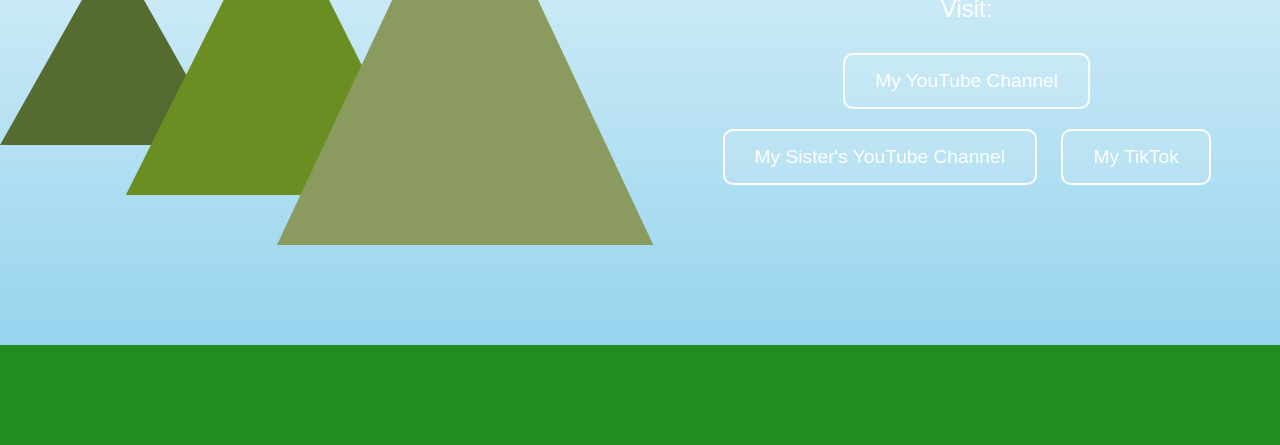
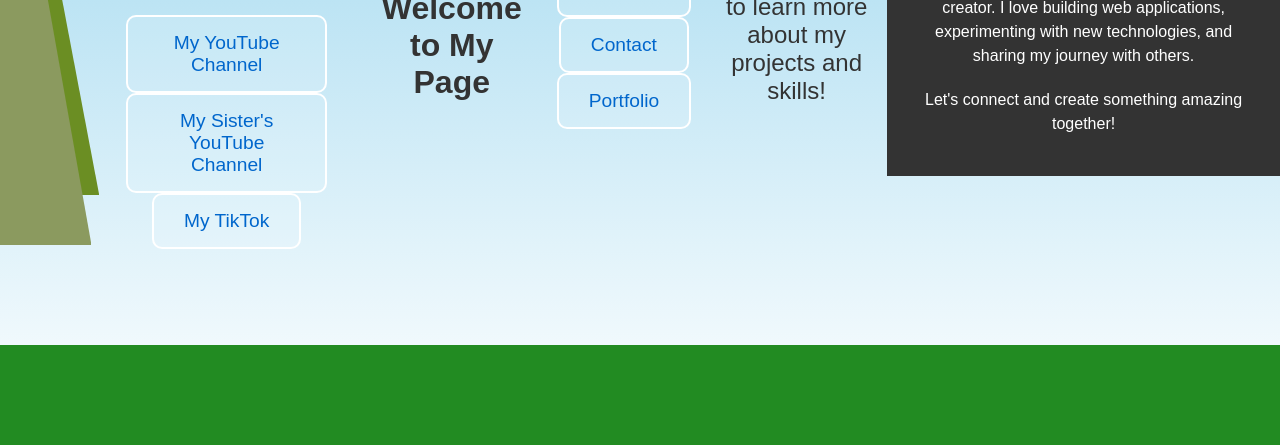
Before and after one commit to theSwxrd/final, a plain HTML site: page index.html in a window 1280 px wide. Shown: the part 355-800 px from the top of the page. Drawn offline with Linux system fonts and the light colour scheme.

Commit message:
index.html

```diff
--- a/index.html
+++ b/index.html
@@ -73,5 +73,103 @@
             <a href="https://www.tiktok.com/@swxrdmc" target="_blank">My TikTok</a>
         </div>
     </div>
+
+
+
+
+
+
+
+
+
+
+
+    <meta charset="UTF-8">
+    <meta name="viewport" content="width=device-width, initial-scale=1.0">
+    <title>About Me Page</title>
+    <style>
+        /* General Styles */
+        body {
+            margin: 0;
+            padding: 0;
+            font-family: Arial, sans-serif;
+            text-align: center;
+            background: linear-gradient(to bottom, #87CEEB, #FFFFFF); /* Nice gradient */
+            color: #333;
+        }
+
+        header {
+            padding: 20px;
+            font-size: 2em;
+            font-weight: bold;
+        }
+
+        .links {
+            margin: 20px 0;
+        }
+
+        .links a {
+            text-decoration: none;
+            color: #0066cc;
+            margin: 0 15px;
+            font-size: 1.2em;
+            transition: color 0.3s ease;
+        }
+
+        .links a:hover {
+            color: #ff6600;
+        }
+
+        main {
+            min-height: 60vh; /* Keeps space above the footer */
+            display: flex;
+            justify-content: center;
+            align-items: center;
+        }
+
+        footer {
+            position: relative;
+            bottom: 0;
+            width: 100%;
+            padding: 20px;
+            background-color: #333;
+            color: #fff;
+        }
+
+        footer h2 {
+            font-size: 1.5em;
+            margin-bottom: 10px;
+        }
+
+        footer p {
+            font-size: 1em;
+            line-height: 1.5;
+        }
+    </style>
+</head>
+<body>
+    <header>
+        Welcome to My Page
+    </header>
+
+    <div class="links">
+        <a href="#projects">Projects</a>
+        <a href="#contact">Contact</a>
+        <a href="#portfolio">Portfolio</a>
+    </div>
+
+    <main>
+        <p>Explore my page to learn more about my projects and skills!</p>
+    </main>
+
+    <footer>
+        <h2>About Me</h2>
+        <p>
+            Hi! I'm a passionate developer and content creator. I love building web applications,
+            experimenting with new technologies, and sharing my journey with others.
+        </p>
+        <p>Let's connect and create something amazing together!</p>
+    </footer>
+
 </body>
 </html>
```
